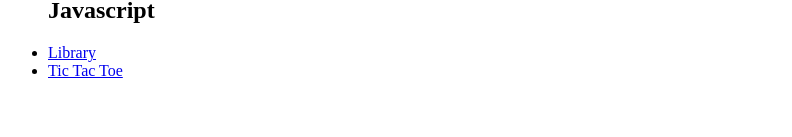
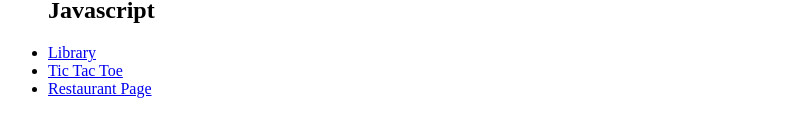
Before and after one commit to mahir-yadav/OdinProjects, a plain HTML site: page index.html in a window 1280 px wide. Shown: the part 427-564 px from the top of the page, without its empty margins (0-792 px from the left). Drawn offline with Linux system fonts and the light colour scheme.

Commit message:
feat: added restaurant page

```diff
--- a/index.html
+++ b/index.html
@@ -22,6 +22,7 @@
         <h2>Javascript</h2>
         <li><a href="/OdinProjects/Library">Library</a></li>
         <li><a href="/OdinProjects/tic-tac-toe">Tic Tac Toe</a></li>
+        <li><a href="/OdinProjects/resturant-page/dist">Restaurant Page</a></li>
 
 
     </ul>
```
